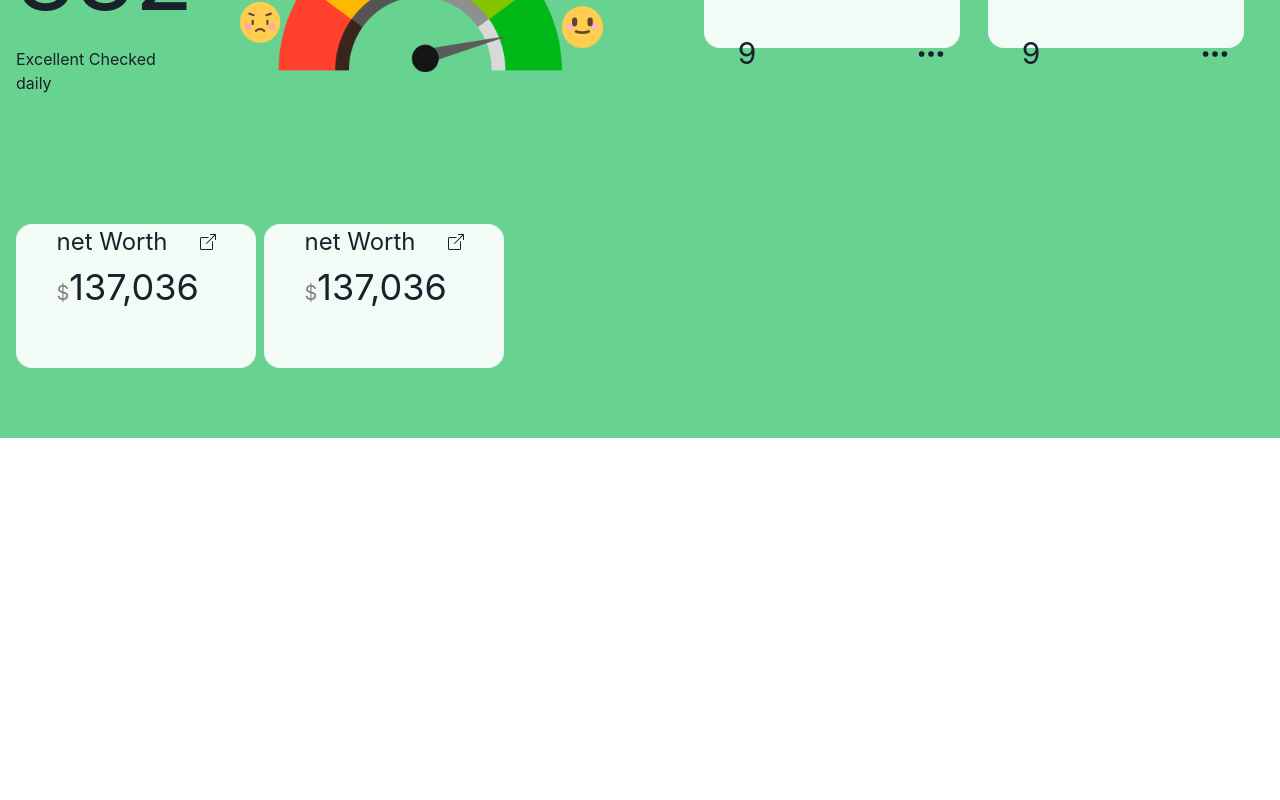
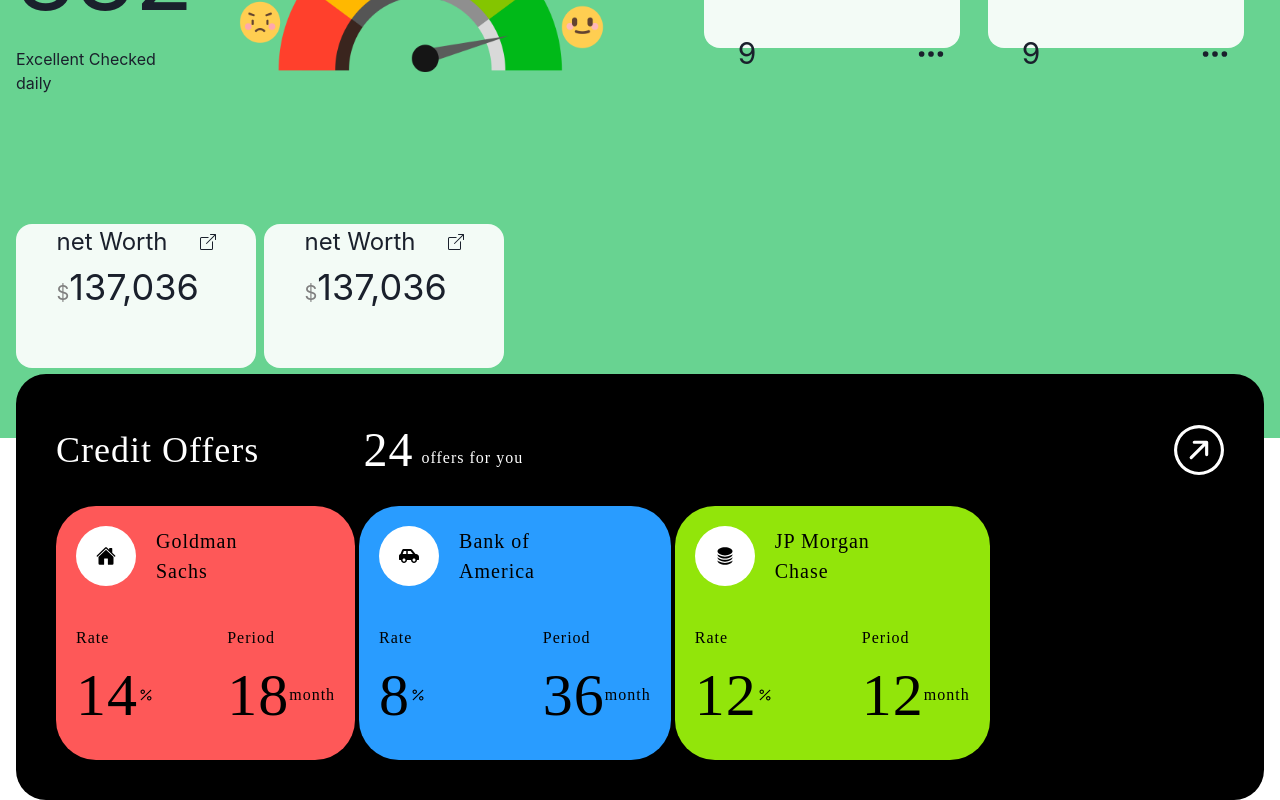
Before and after one commit to Diwakarsharma2216/long-head-3582, a React (Create React App) app in the folder dribble-clone/: page / in a window 1280 px wide. Shown: the part 380-1180 px from the top of the page. Before the commit the page ends 818 px from the top, so only its background shows below. Built offline with nearby package versions, Linux system fonts and the light colour scheme.

Commit message:
update-2

```diff
--- a/dribble-clone/src/Components/CreditOffers.jsx
+++ b/dribble-clone/src/Components/CreditOffers.jsx
@@ -1,4 +1,4 @@
-import { Box, Flex, Text } from "@chakra-ui/react";
+import { Box, Container, Flex, Text } from "@chakra-ui/react";
 import { BsArrowUpRightCircle } from "react-icons/bs";
 import { IoHome } from "react-icons/io5";
 import { AiOutlinePercentage } from "react-icons/ai";
@@ -7,6 +7,7 @@
 
 export default function CreditOffers() {
     return (
+        <Container maxW={"container.xl"} mt={"-16"}>
         <Box fontFamily={'Product Sans'} letterSpacing={1} bg={'black'} color={'white'} p={10} borderRadius={30}>
             <Flex justifyContent={'space-between'} alignItems={'center'} >
                 <Flex w={'40%'} justifyContent={'space-between'} alignItems={'center'}>
@@ -99,5 +100,6 @@
                 </Box>
             </Flex>
         </Box>
+        </Container>
     )
 }
--- a/dribble-clone/src/Pages/HomePage.jsx
+++ b/dribble-clone/src/Pages/HomePage.jsx
@@ -1,10 +1,12 @@
 import React from 'react'
 import MidSection from './MidSection'
+import CreditOffers from '../Components/CreditOffers'
 
 const HomePage = () => {
   return (
     <div>
       <MidSection />
+      <CreditOffers />
     </div>
   )
 }
```
